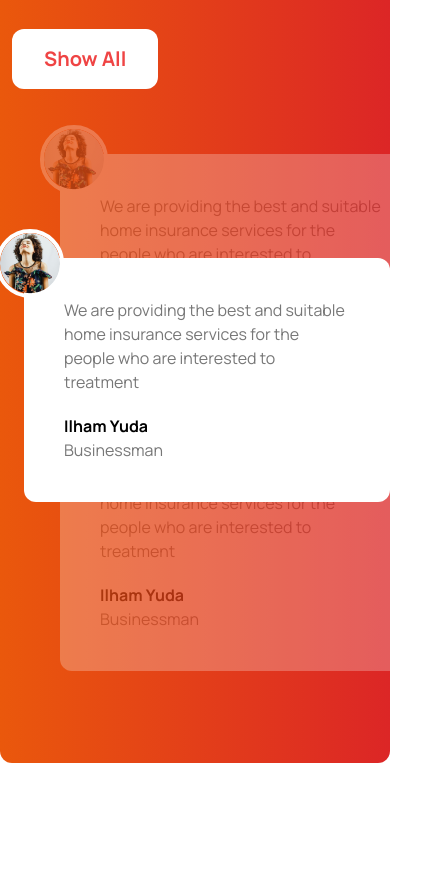
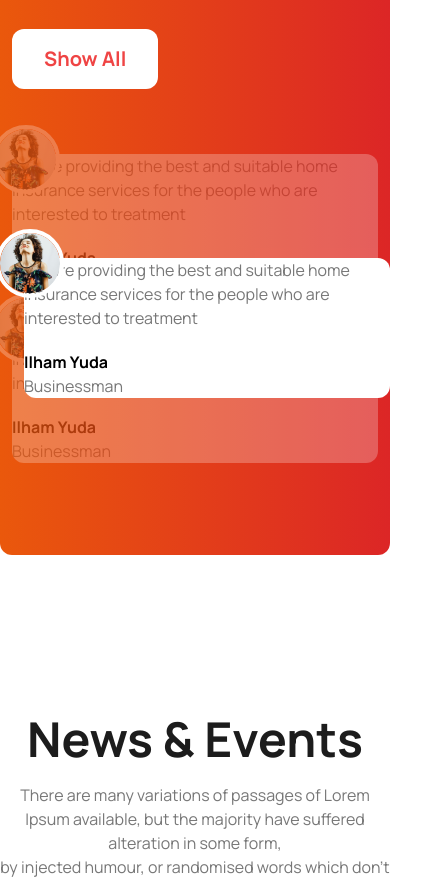
Before and after one commit to iAmWahidAnik/tea-house-tailwind, a plain HTML site: page index.html in a window 390 px wide. Shown: the part 5341-6226 px from the top of the page, 426 px wide, since content can reach past the window. Drawn offline with nearby package versions, Linux system fonts and the light colour scheme.

Commit message:
bug fixed

```diff
--- a/index.html
+++ b/index.html
@@ -125,11 +125,11 @@
                     <button class="text-xl font-bold py-4 px-8 bg-white rounded-xl text-red-500">Show All</button>
                 </div>
                 <div class="relative w-full md:w-1/2">
-                    <div class="relative left-12 bottom-10 opacity-25">
+                    <div class="relative left:0 md:left-12 bottom-10 opacity-25">
                         <div class="relative top-10 right-5">
                             <img class="border-4 border-white rounded-full" src="images/client.png" alt="">
                         </div>
-                        <div class="p-10 bg-white rounded-xl">
+                        <div class="md:p-10 bg-white rounded-xl">
                             <p class="text-secondary">We are providing the best and suitable home insurance services for the people who are interested to treatment</p>
                             <h4 class="font-bold mt-5">Ilham Yuda</h4>
                             <p class="text-secondary">Businessman</p>
@@ -139,17 +139,17 @@
                         <div class="relative top-10 right-7">
                             <img class="border-4 border-white rounded-full" src="images/client.png" alt="">
                         </div>
-                        <div class="p-10 bg-white rounded-xl">
+                        <div class="md:p-10 bg-white rounded-xl">
                             <p class="text-secondary">We are providing the best and suitable home insurance services for the people who are interested to treatment</p>
                             <h4 class="font-bold mt-5">Ilham Yuda</h4>
                             <p class="text-secondary">Businessman</p>
                         </div>
                     </div>
-                    <div class="relative left-12 bottom-20 opacity-25">
+                    <div class="relative left:0 md:left-12 bottom-20 opacity-25">
                         <div class="relative top-10 right-5">
                             <img class="border-4 border-white rounded-full" src="images/client.png" alt="">
                         </div>
-                        <div class="p-10 bg-white rounded-xl">
+                        <div class="md:p-10 bg-white rounded-xl">
                             <p class="text-secondary">We are providing the best and suitable home insurance services for the people who are interested to treatment</p>
                             <h4 class="font-bold mt-5">Ilham Yuda</h4>
                             <p class="text-secondary">Businessman</p>
```
